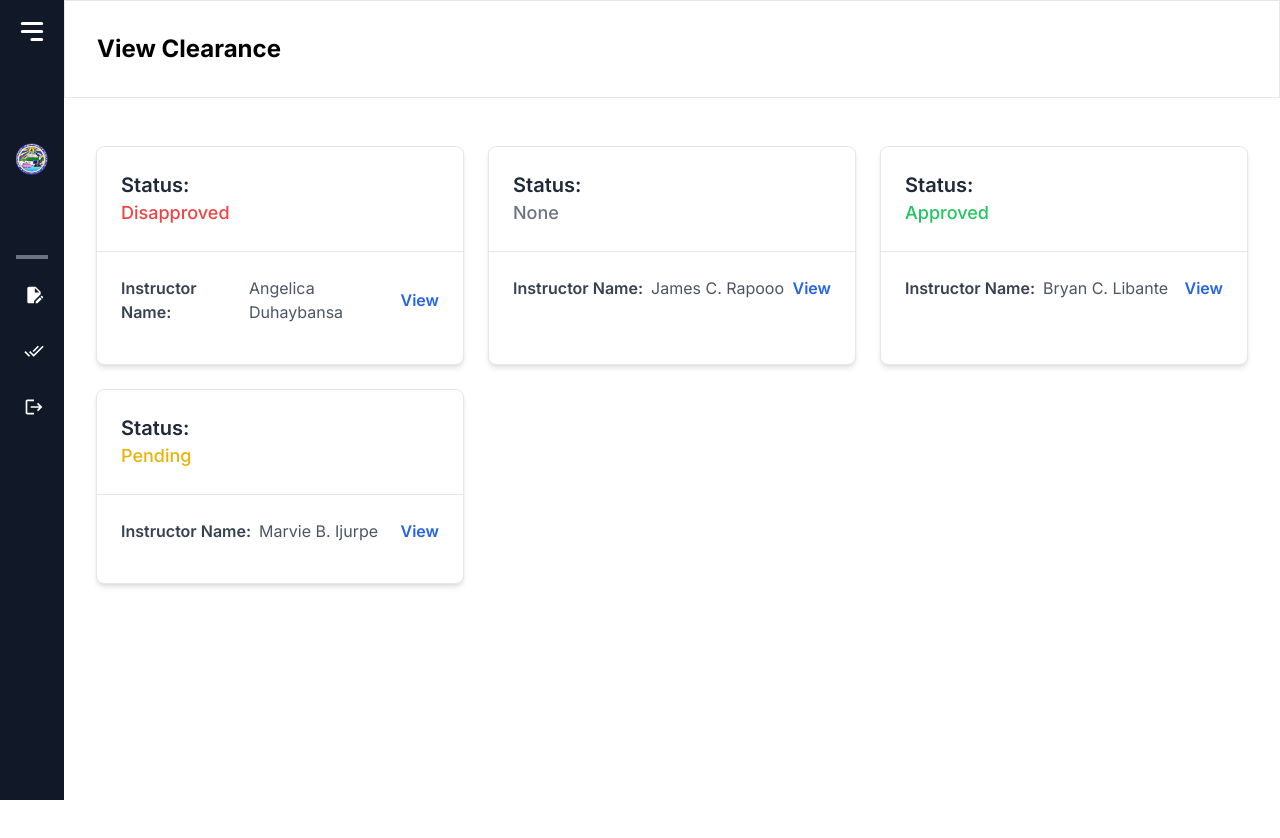
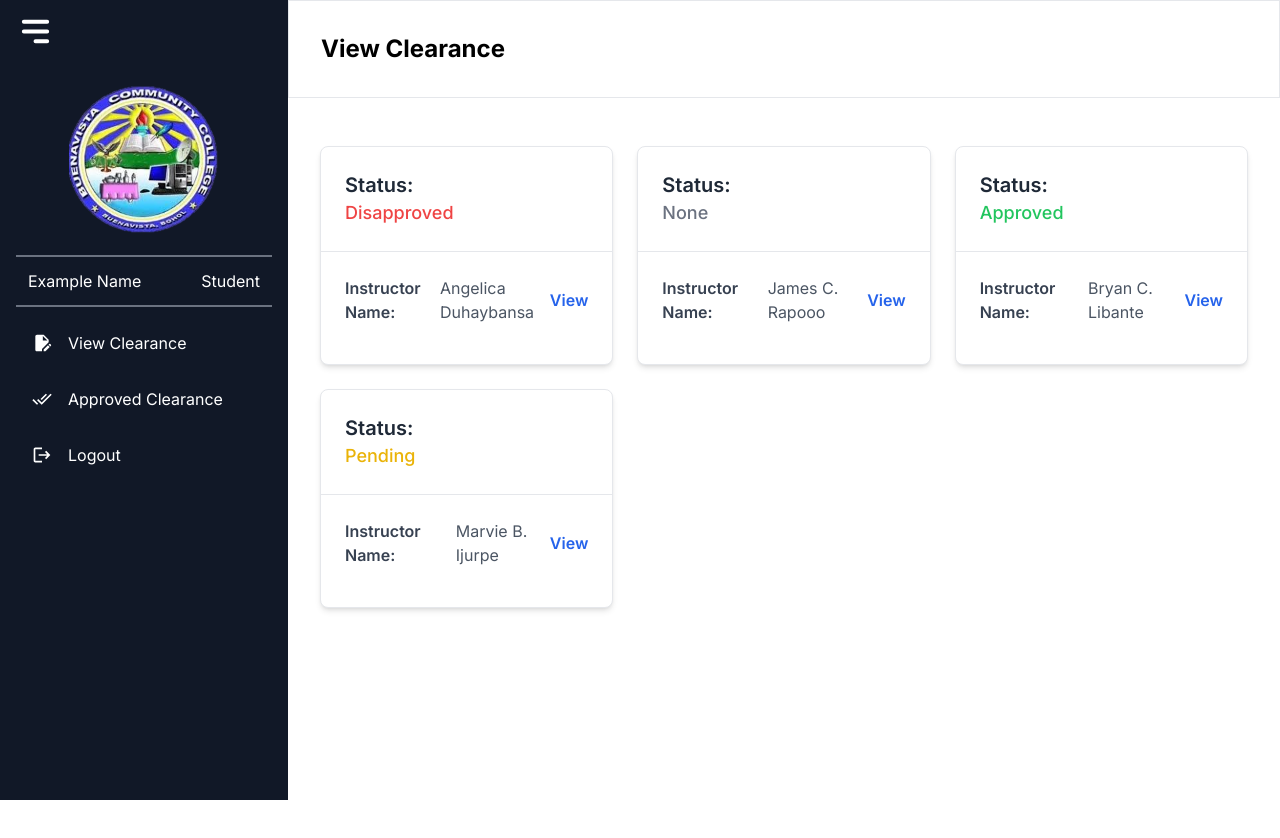
Before and after one commit to nazarenomarkanthony060120/e_clearance_student, a Next.js app: page /home in a window 1280 px wide. Shown: the top 838 px of the page. Built offline with nearby package versions, Linux system fonts and the light colour scheme.

Commit message:
adjust open sidebar

```diff
--- a/src/app/home/page.tsx
+++ b/src/app/home/page.tsx
@@ -1,8 +1,8 @@
 'use client'
 import React, { useState } from 'react';
 import Sidebar from '@/components/student_sidebar/student_sidebar';
-import ViewClearance  from '@/components/student_clearance/student_clearance/student_clearance';
-import ApprovedClearance  from '@/components/student_clearance/approved_clearance/approved_clearance';
+import ViewClearance from '@/components/student_clearance/student_clearance/student_clearance';
+import ApprovedClearance from '@/components/student_clearance/approved_clearance/approved_clearance';
 import Header from '@/components/header/header';
 
 
--- a/src/components/student_sidebar/student_sidebar.tsx
+++ b/src/components/student_sidebar/student_sidebar.tsx
@@ -30,7 +30,8 @@ const StudentSidebar = ({ setCurrentSection }: any) => {
     }, 3000); // 3-second delay for demonstration
   };
 
-  const [open, setOpen] = useState(false);
+  // Set the initial state of 'open' to true to make the sidebar open by default
+  const [open, setOpen] = useState(true);
 
   return (
     <div className={`flex ${open ? 'w-72' : 'w-16'} bg-gray-900 text-white duration-500`}>
```
